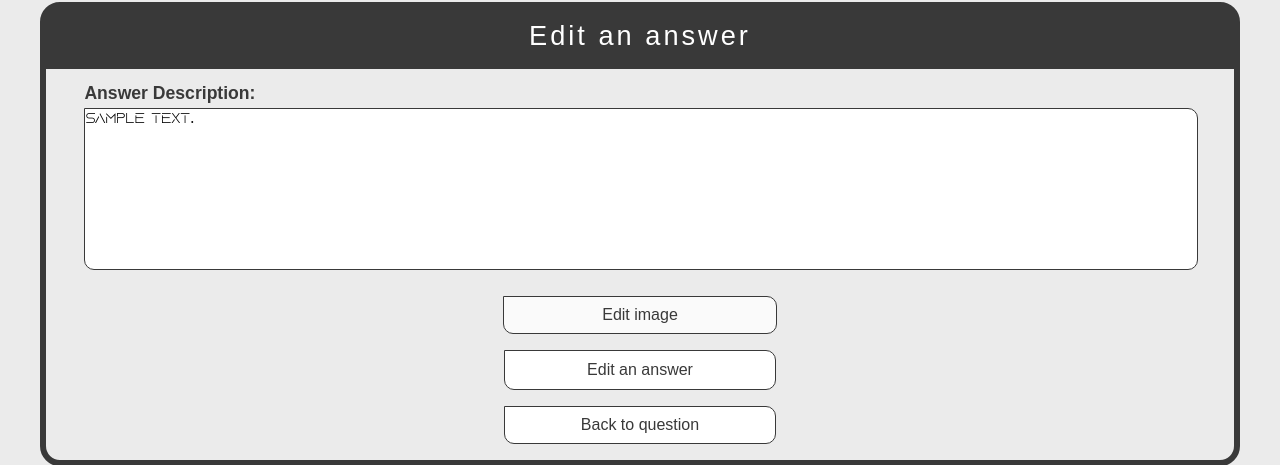
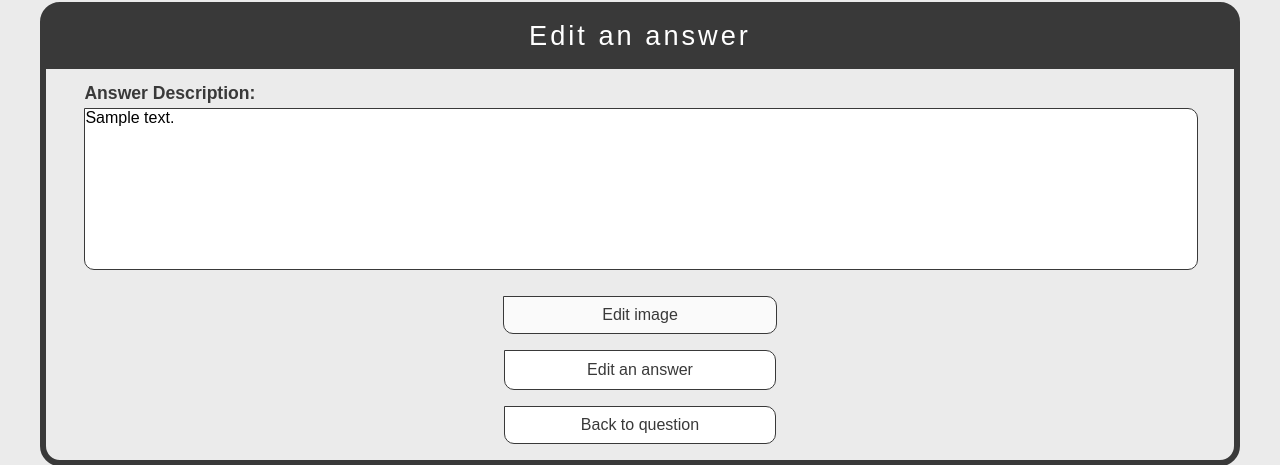
Before and after one commit to wikuuu1/ask-mate-python-html, a Flask app: template templates/edit_answer.html in a window 1280 px wide. Shown: the part 218-683 px from the top of the page. Run offline with Flask 2, Linux system fonts and the light colour scheme; the template is opened without the code that fills it: most values are stand-ins (such as "Sample title", 1, 10 or a date in 2020).

Commit message:
update Readme

```diff
--- a/static/style.css
+++ b/static/style.css
@@ -399,7 +399,7 @@ label:not(label[for="order_by"], label[for="order-direction"], label[for="file"]
 
 form textarea {
     display: inline-block;
-    font-family: AquireLight,serif;
+    font-family: Arial, monospace;
     margin: 5px 0;
     padding: 0;
     width: 100%;
```
Also changed, not shown: README.md.
